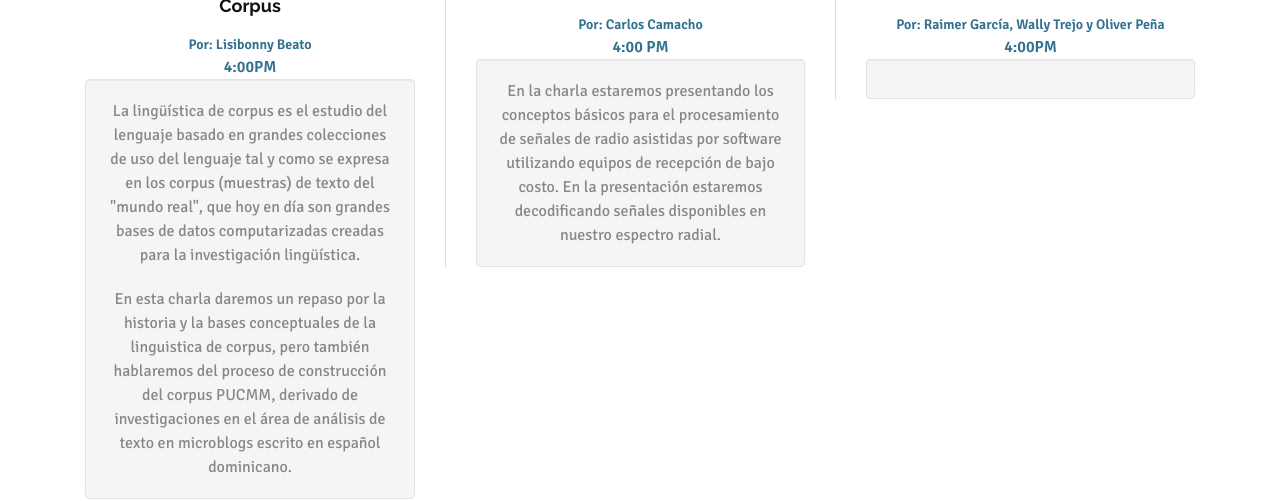
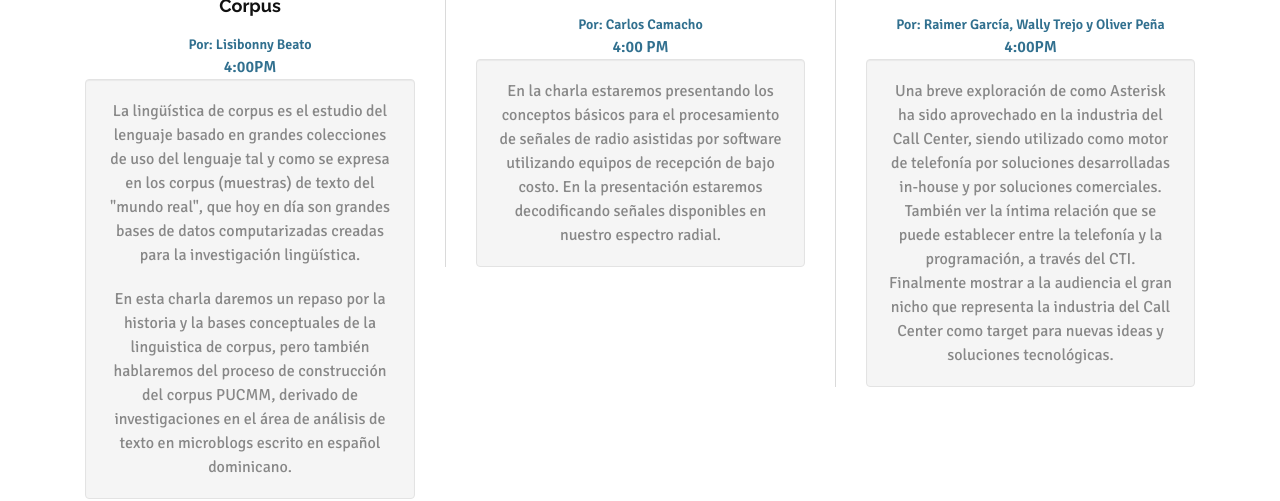
Before and after one commit to BarcampRD/barcamp2018, a plain HTML site: page index.html in a window 1280 px wide. Shown: the part 4770-5271 px from the top of the page. Drawn offline with nearby package versions, Linux system fonts and the light colour scheme; some packages are replaced by stand-ins of ours.

Commit message:
Incluyendo la descripción de la charla de Asterisk

```diff
--- a/index.html
+++ b/index.html
@@ -402,7 +402,9 @@
                                 <strong class="text-info">Por: Raimer García, Wally Trejo y Oliver Peña</strong>
                                 <p><strong class="text-info">4:00PM</strong></p>
                                 <p class="animated fadeInDown wow well">
+Una breve exploración de como Asterisk ha sido aprovechado en la industria del Call Center, siendo utilizado como motor de telefonía por soluciones desarrolladas in-house y por soluciones comerciales. También ver la íntima relación que se puede establecer entre la telefonía y la programación, a través del CTI. Finalmente mostrar a la audiencia el gran nicho que representa la industria del Call Center como target para nuevas ideas y soluciones tecnológicas.
 								</p>
+
                             </div>
                         </div>
 
```
